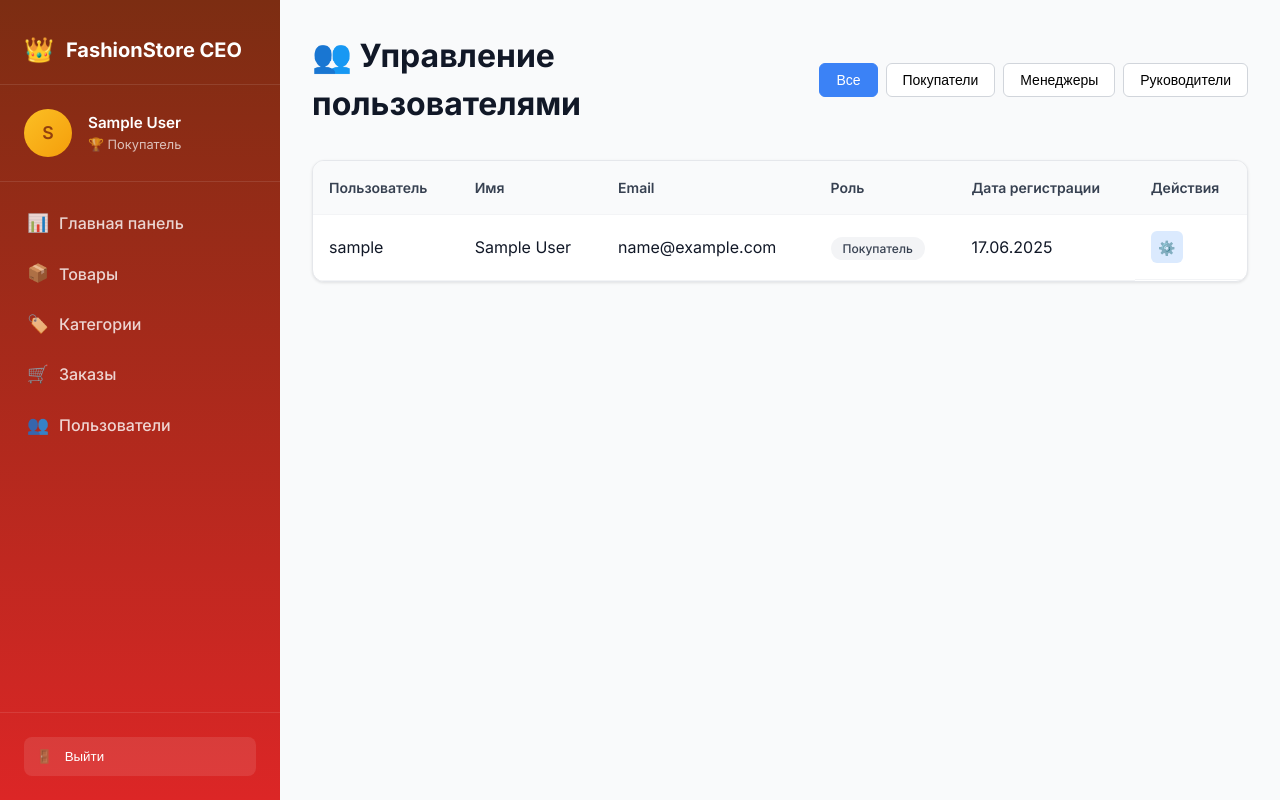
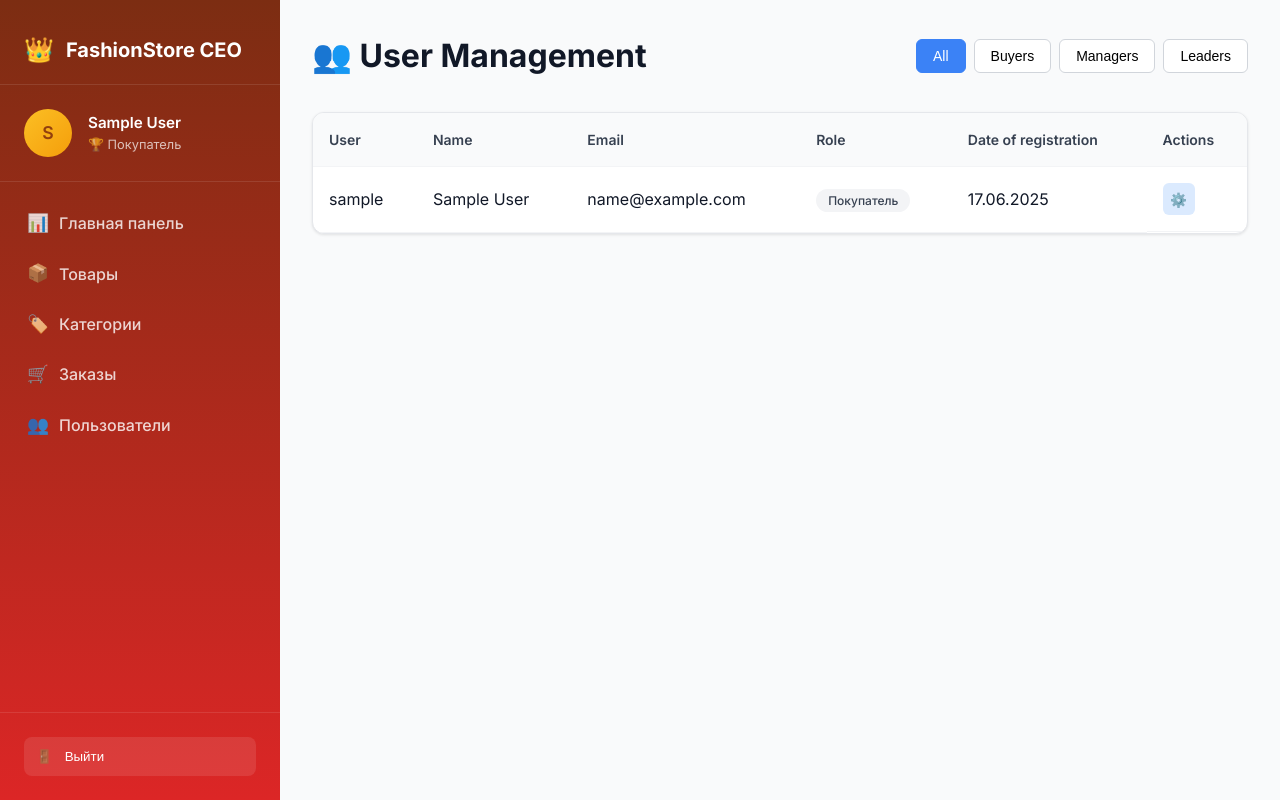
Before and after one commit to CLOUDYMAYN/fashion-cloud-crm, a Django app: template shop/templates/shop/admin_users.html in a window 1280 px wide. Run offline with Django 4.2, Linux system fonts and the light colour scheme; the template is opened without the code that fills it: values that come from a table or form of the project are taken from there, others are empty; the visitor is signed in with stand-in values (Sample User, id 1); data comes from the database, SQL or seed files in the repository.

Commit message:
Update admin_users.html

```diff
--- a/shop/templates/shop/admin_users.html
+++ b/shop/templates/shop/admin_users.html
@@ -1,17 +1,17 @@
 {% extends base_template|default:'shop/base_boss.html' %}
 
-{% block title %}Управление пользователями - FashionStore{% endblock %}
+{% block title %}User Management - FashionStore{% endblock %}
 
 {% block content %}
 <div class="dashboard-content">
     <div class="dashboard-header">
-        <h1>👥 Управление пользователями</h1>
+        <h1>👥 User Management</h1>
         <div class="header-actions">
             <div class="filter-buttons">
-                <button class="filter-btn active">Все</button>
-                <button class="filter-btn">Покупатели</button>
-                <button class="filter-btn">Менеджеры</button>
-                <button class="filter-btn">Руководители</button>
+                <button class="filter-btn active">All</button>
+                <button class="filter-btn">Buyers</button>
+                <button class="filter-btn">Managers</button>
+                <button class="filter-btn">Leaders</button>
             </div>
         </div>
     </div>
@@ -22,12 +22,12 @@
                 <table class="data-table">
                     <thead>
                         <tr>
-                            <th>Пользователь</th>
-                            <th>Имя</th>
+                            <th>User</th>
+                            <th>Name</th>
                             <th>Email</th>
-                            <th>Роль</th>
-                            <th>Дата регистрации</th>
-                            <th>Действия</th>
+                            <th>Role</th>
+                            <th>Date of registration</th>
+                            <th>Actions</th>
                         </tr>
                     </thead>
                     <tbody>
@@ -56,7 +56,7 @@
     {% else %}
         <div class="empty-state-card">
             <div class="empty-icon">👥</div>
-            <h3>Пользователей пока нет</h3>
+            <h3>There are no users yet</h3>
         </div>
     {% endif %}
 </div>
```
